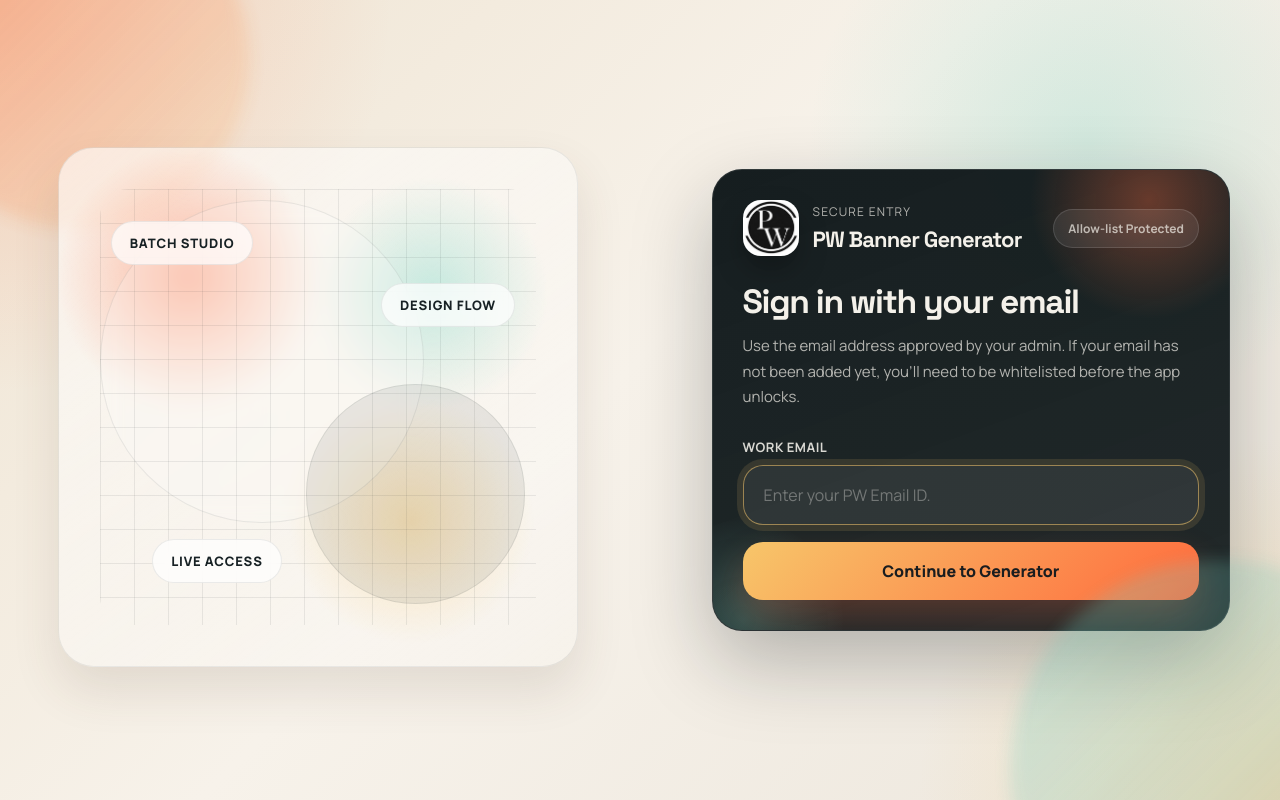
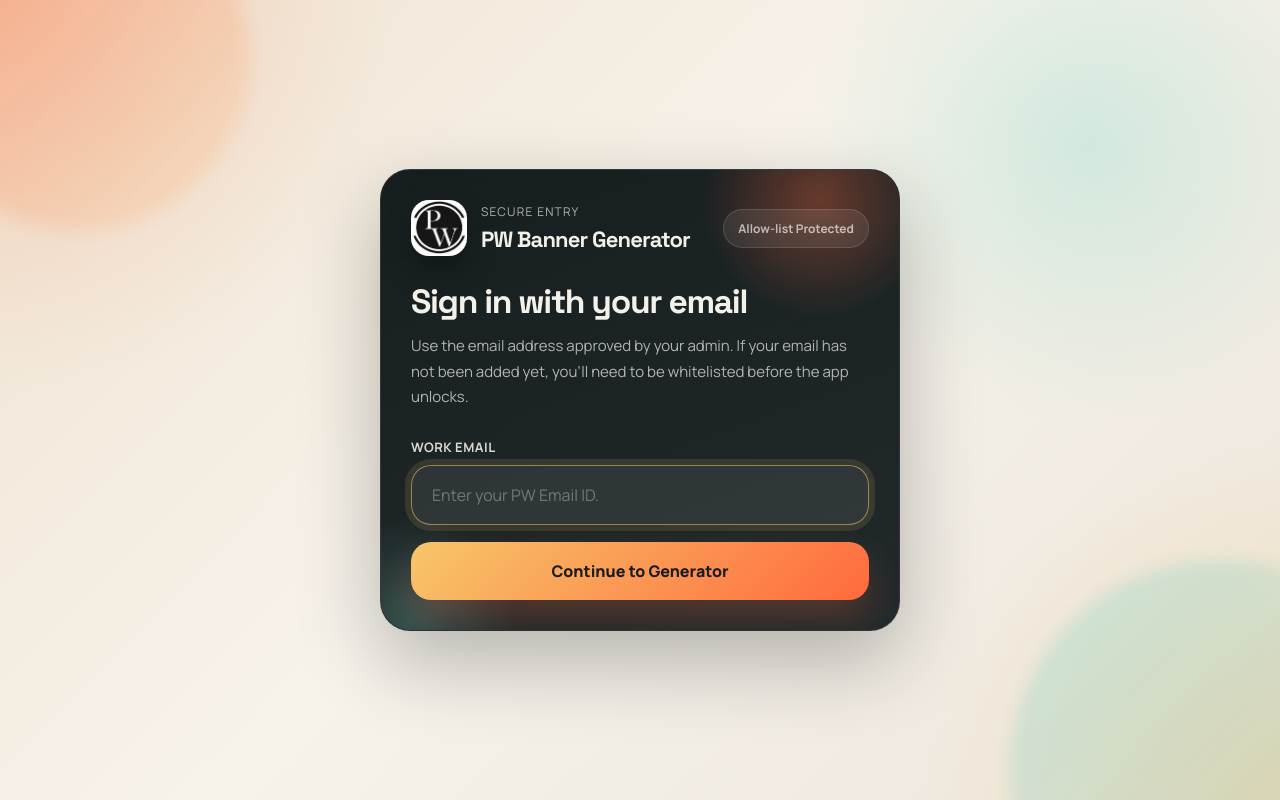
Before and after one commit to AaftaabAhmadKhan1/pw-banner-generator, a Flask app: page /login in a window 1280 px wide. Run offline with Flask 3, Linux system fonts and the light colour scheme.

Commit message:
fix: center login card layout

```diff
--- a/templates/login.html
+++ b/templates/login.html
@@ -60,100 +60,13 @@
       background: linear-gradient(135deg, rgba(121, 214, 198, 0.34), rgba(49, 72, 75, 0.08));
     }
     .shell {
-      width: min(1180px, calc(100% - 32px));
+      width: min(100%, calc(100% - 32px));
       min-height: 100vh;
       margin: 0 auto;
-      display: grid;
-      grid-template-columns: 1.1fr 0.9fr;
-      gap: 28px;
-      align-items: center;
-      padding: 32px 0;
-    }
-    .hero {
-      padding: 42px 24px 42px 8px;
-      min-height: 420px;
-    }
-    h1 {
-      font-family: 'Space Grotesk', sans-serif;
-      font-size: clamp(3rem, 5vw, 5.2rem);
-      line-height: 0.95;
-      letter-spacing: -0.05em;
-      margin: 24px 0 18px;
-      max-width: 620px;
-    }
-    .hero-art {
-      position: relative;
-      width: min(520px, 100%);
-      aspect-ratio: 1 / 1;
-      margin-top: 14px;
-      border-radius: 36px;
-      background:
-        radial-gradient(circle at 25% 25%, rgba(255, 106, 61, 0.42), transparent 24%),
-        radial-gradient(circle at 72% 28%, rgba(121, 214, 198, 0.4), transparent 22%),
-        radial-gradient(circle at 68% 72%, rgba(247, 198, 106, 0.42), transparent 24%),
-        linear-gradient(145deg, rgba(255, 255, 255, 0.62), rgba(255, 255, 255, 0.18));
-      border: 1px solid rgba(23, 33, 36, 0.08);
-      box-shadow: 0 24px 48px rgba(83, 61, 42, 0.12);
-      overflow: hidden;
-    }
-    .hero-art::before,
-    .hero-art::after {
-      content: "";
-      position: absolute;
-      border-radius: 999px;
-      border: 1px solid rgba(23, 33, 36, 0.08);
-    }
-    .hero-art::before {
-      width: 62%;
-      height: 62%;
-      left: 8%;
-      top: 10%;
-      background: rgba(255, 255, 255, 0.2);
-      backdrop-filter: blur(10px);
-    }
-    .hero-art::after {
-      width: 42%;
-      height: 42%;
-      right: 10%;
-      bottom: 12%;
-      background: rgba(23, 33, 36, 0.08);
-    }
-    .hero-grid {
-      position: absolute;
-      inset: 8%;
-      border-radius: 28px;
-      background-image:
-        linear-gradient(rgba(23, 33, 36, 0.08) 1px, transparent 1px),
-        linear-gradient(90deg, rgba(23, 33, 36, 0.08) 1px, transparent 1px);
-      background-size: 34px 34px;
-    }
-    .hero-chip {
-      position: absolute;
-      display: inline-flex;
+      display: flex;
       align-items: center;
       justify-content: center;
-      padding: 12px 18px;
-      border-radius: 999px;
-      font-size: 13px;
-      font-weight: 800;
-      letter-spacing: 0.06em;
-      text-transform: uppercase;
-      color: #172124;
-      background: rgba(255, 255, 255, 0.72);
-      border: 1px solid rgba(23, 33, 36, 0.08);
-      backdrop-filter: blur(10px);
-    }
-    .hero-chip.one {
-      left: 10%;
-      top: 14%;
-    }
-    .hero-chip.two {
-      right: 12%;
-      top: 26%;
-    }
-    .hero-chip.three {
-      left: 18%;
-      bottom: 16%;
+      padding: 32px 0;
     }
     .card {
       position: relative;
@@ -167,6 +80,7 @@
       box-shadow: var(--shadow);
       border: 1px solid rgba(255, 255, 255, 0.09);
       isolation: isolate;
+      width: min(100%, 520px);
     }
     .card::before,
     .card::after {
@@ -310,11 +224,7 @@
     }
     @media (max-width: 980px) {
       .shell {
-        grid-template-columns: 1fr;
         padding: 24px 0 36px;
-      }
-      .hero {
-        padding: 8px 8px 0;
       }
     }
     @media (max-width: 640px) {
@@ -341,15 +251,6 @@
 </head>
 <body>
   <div class="shell">
-    <section class="hero">
-      <div class="hero-art" aria-hidden="true">
-        <div class="hero-grid"></div>
-        <div class="hero-chip one">Batch Studio</div>
-        <div class="hero-chip two">Design Flow</div>
-        <div class="hero-chip three">Live Access</div>
-      </div>
-    </section>
-
     <section class="card">
       <div class="brand-row">
         <div class="brand">
```
